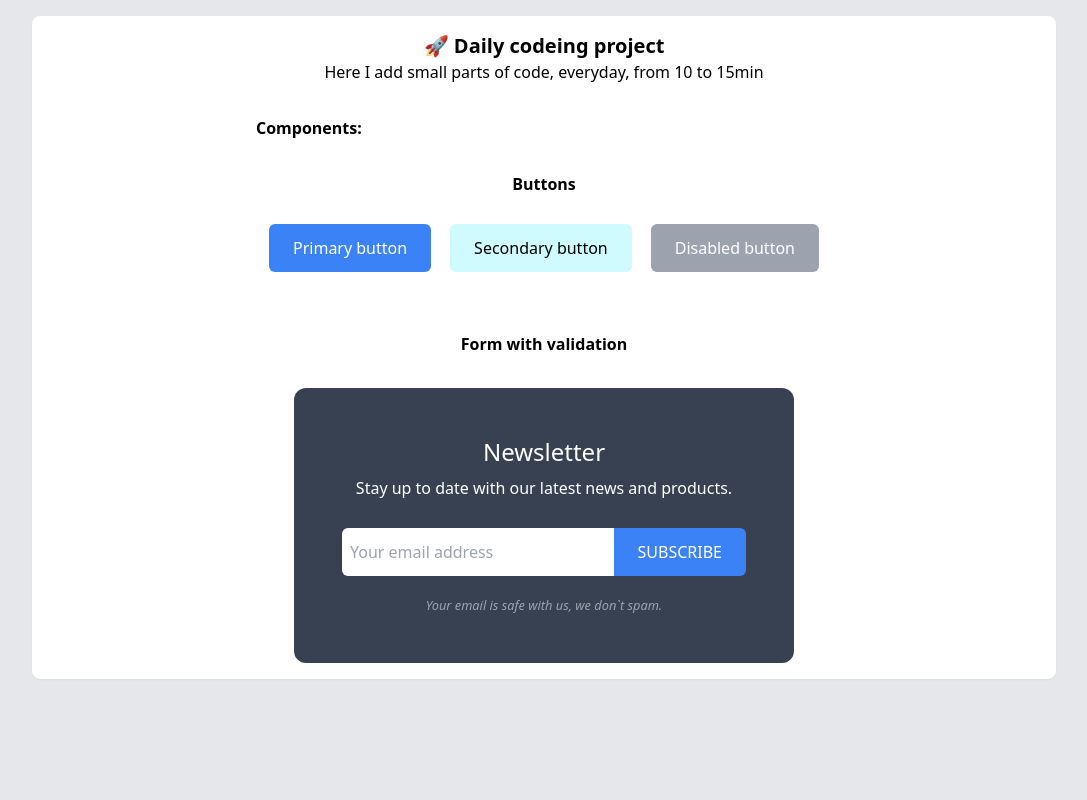
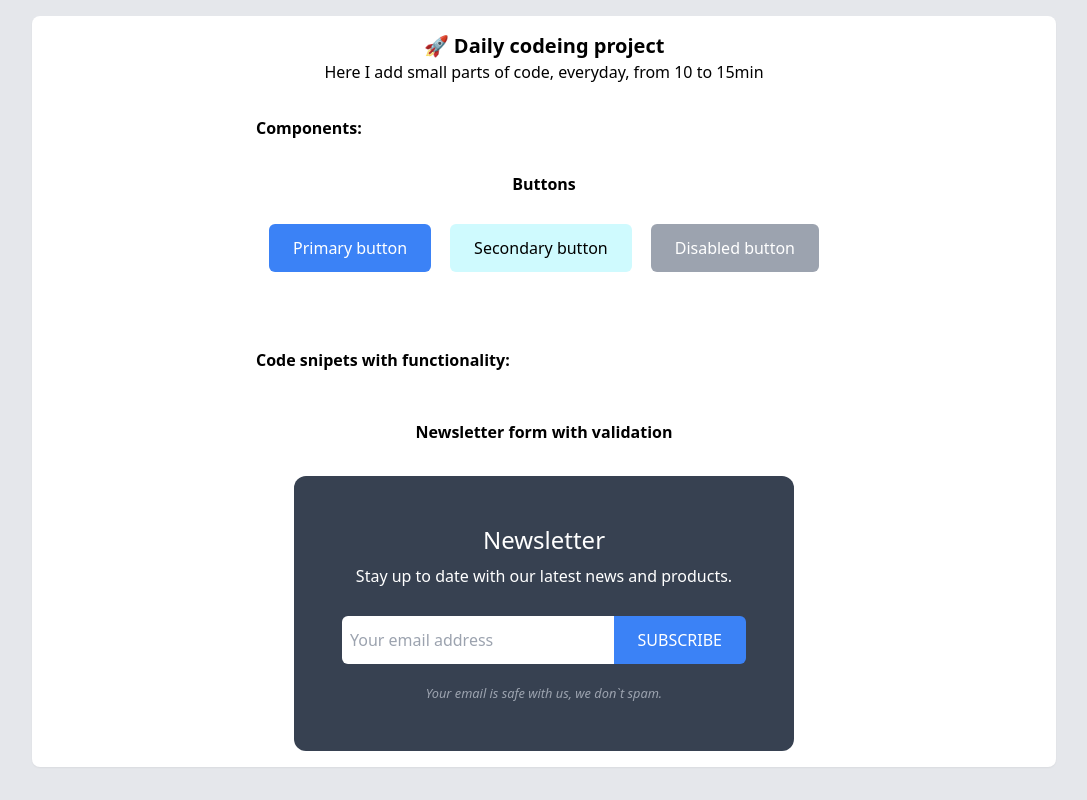
Before and after one commit to szczepanieceryk/daily-coding, a React (Vite) app: page / in a window 1280 px wide. Shown: the whole page, without its empty margins (96-1183 px from the left). Built offline with nearby package versions, Linux system fonts and the light colour scheme.

Commit message:
fix(ui): update main file ui structure

```diff
--- a/src/App.tsx
+++ b/src/App.tsx
@@ -1,6 +1,7 @@
 import React from 'react';
 import Button from './components/Button';
 import NewsletterForm from './layouts/NewsletterForm';
+// import AutoCompleateSearch from './layouts/AutoCompleteSearch';
 
 const App = () => {
   const handleClick = () => console.log('Button clicked!');
@@ -42,11 +43,17 @@ const App = () => {
               disabled={true}
             />
           </div>
+
+          <span className="block mt-[4em]">
+            <strong>Code snipets with functionality:</strong>
+          </span>
+
           <span className="block text-center">
-            <strong className="block mt-[3em] mb-[2em]">Form with validation</strong>
+            <strong className="block mt-[3em] mb-[2em]">Newsletter form with validation</strong>
           </span>
           {/* Newsletter Form */}
           <NewsletterForm />
+          {/* <AutoCompleateSearch /> */}
         </div>
       </div>
     </div>
```
